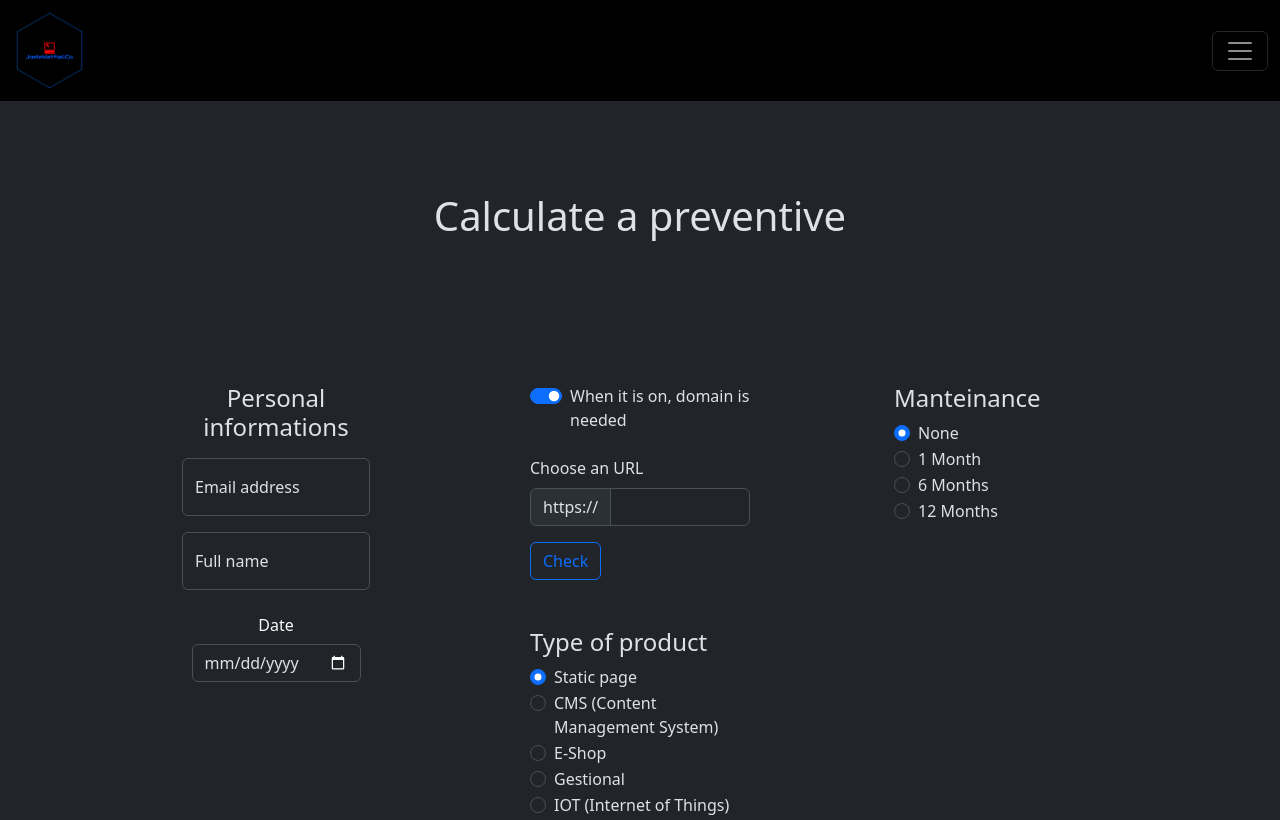
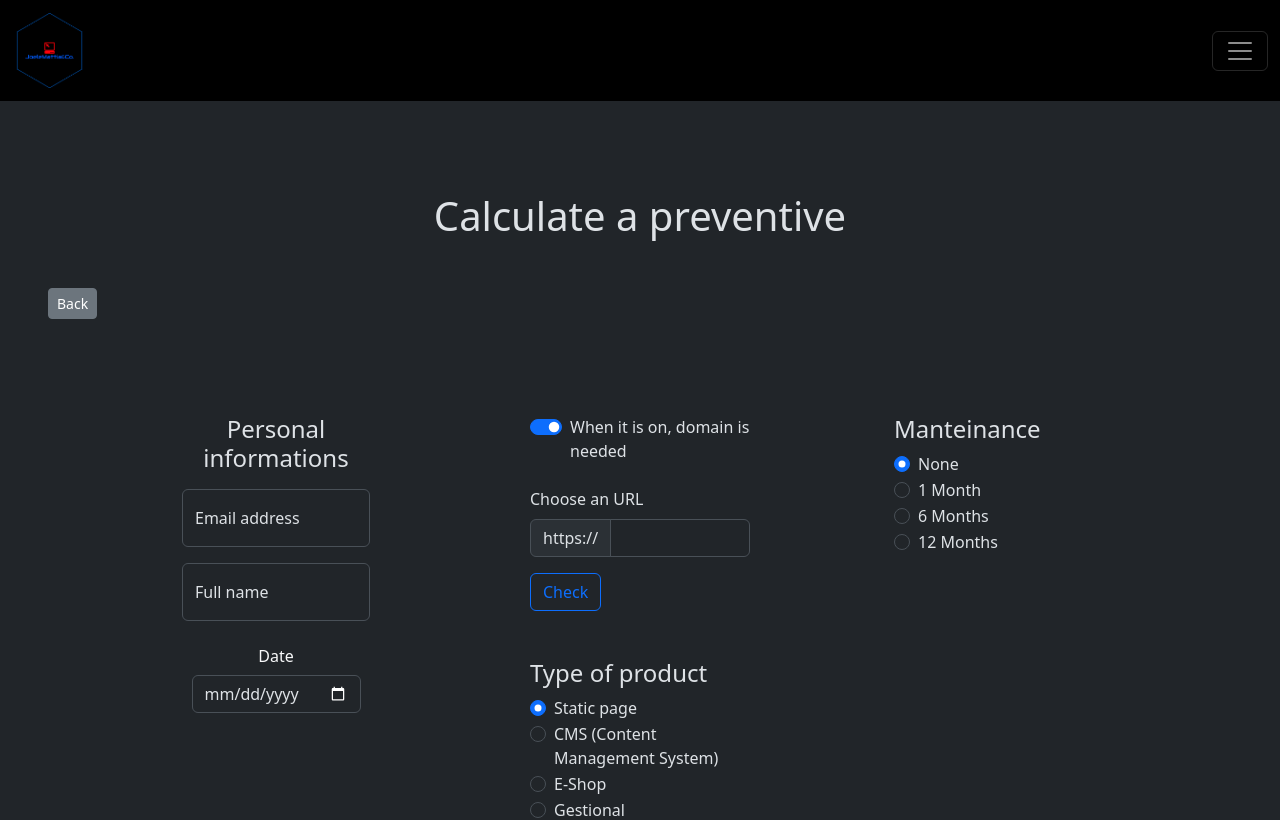
Before and after one commit to WebDevJoJo/JoeMatFolio, an Angular app: page /preventive in a window 1280 px wide. Shown: the top 820 px of the page. Built offline with nearby package versions, Linux system fonts and the light colour scheme.

Commit message:
added back button in preventive

```diff
--- a/src/app/personal-area/preventive/preventive.component.html
+++ b/src/app/personal-area/preventive/preventive.component.html
@@ -1,5 +1,12 @@
 <div class="container-fluid my-5 p-5">
   <h1 class="text-center m-5 pt-5">Calculate a preventive</h1>
+  <button
+    type="button"
+    class="btn btn-secondary btn-sm"
+    routerLink="/personal-area"
+  >
+    Back
+  </button>
   <div class="container">
     <div class="row py-5 justify-content-around">
       <div class="col m-5 px-5 text-center">
```
